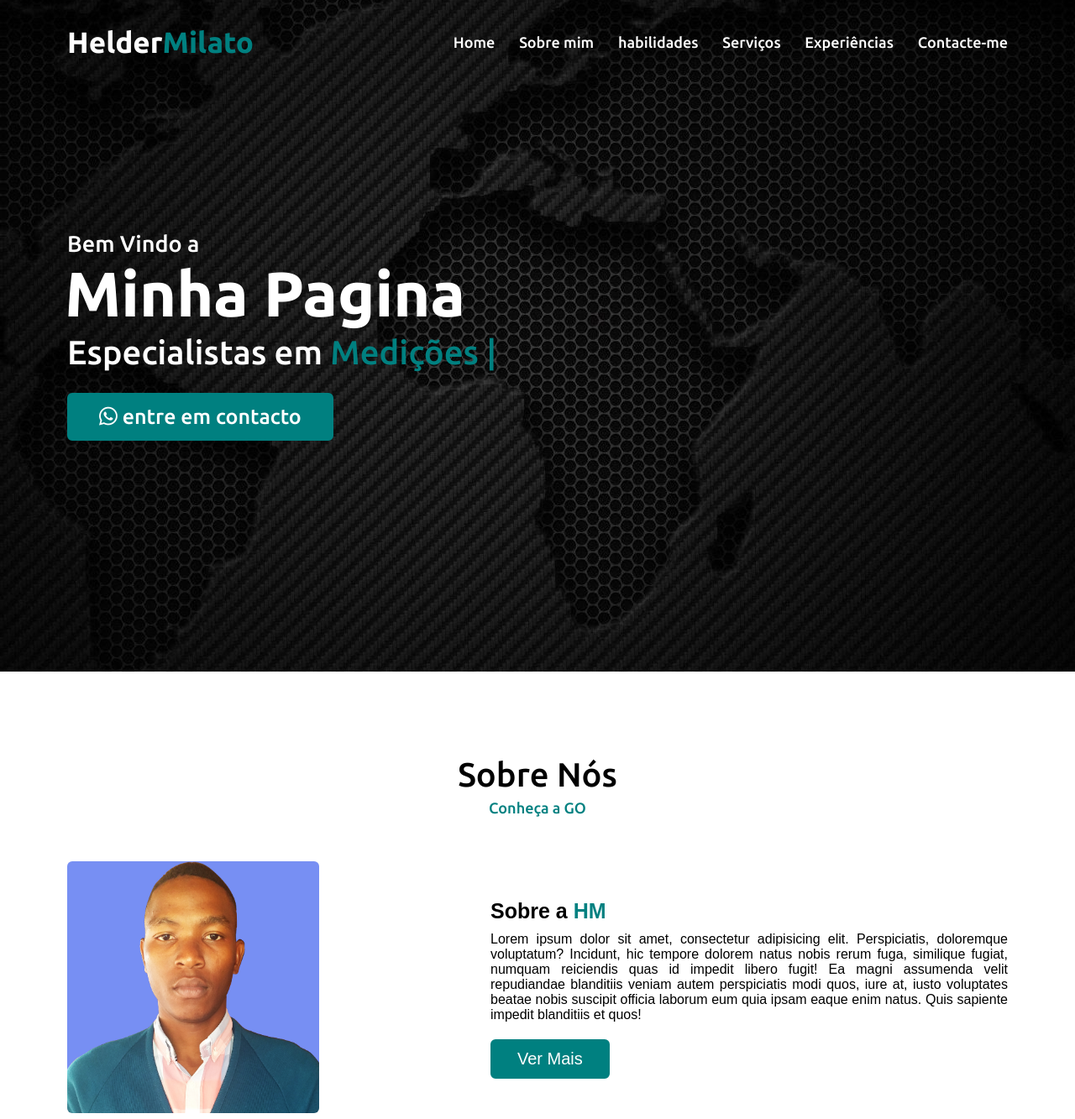
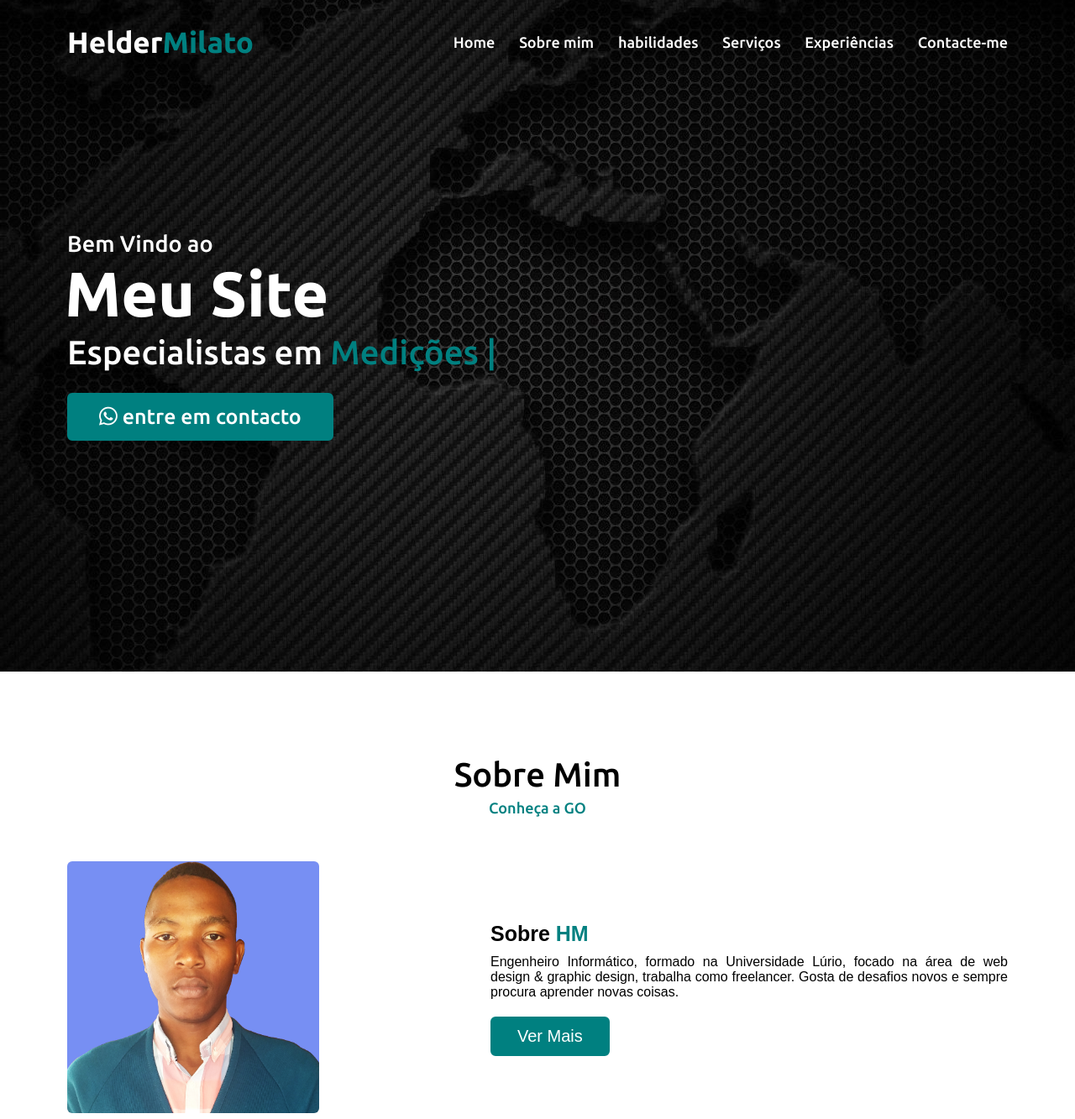
Before and after one commit to HMilato/mywebsite, a plain HTML site: page index.html in a window 1280 px wide. Shown: the top 1333 px of the page at 84% size. Drawn offline with nearby package versions, Linux system fonts and the light colour scheme.

Commit message:
Update index.html
atualizando minhas informacoes pessoais

```diff
--- a/index.html
+++ b/index.html
@@ -43,8 +43,8 @@
     <section class="home" id="home">
         <div class="max-width">
             <div class="home-content">
-                <div class="text-1">Bem Vindo a</div>
-                <div class="text-2">Minha Pagina</div>
+                <div class="text-1">Bem Vindo ao</div>
+                <div class="text-2">Meu Site</div>
                 <div class="text-3">Especialistas em <span class="typing"></span> </div>
                 <a href="#"><i class="fab fa-whatsapp"></i>  entre em contacto</a>
             </div>
@@ -54,14 +54,14 @@
    <!-- About Section-->
    <section class="about" id="about">
         <div class="max-width">
-            <h2 class="title">Sobre Nós</h2>
+            <h2 class="title">Sobre Mim</h2>
             <div class="about-content">
                 <div class="column left">
                     <img src="imagens/ft.jpg" alt="">
                 </div>
                 <div class="column right">
-                    <div class="text">Sobre a <span >HM</span></div>
-                    <p>Lorem ipsum dolor sit amet, consectetur adipisicing elit. Perspiciatis, doloremque voluptatum? Incidunt, hic tempore dolorem natus nobis rerum fuga, similique fugiat, numquam reiciendis quas id impedit libero fugit! Ea magni assumenda velit repudiandae blanditiis veniam autem perspiciatis modi quos, iure at, iusto voluptates beatae nobis suscipit officia laborum eum quia ipsam eaque enim natus. Quis sapiente impedit blanditiis et quos!</p>
+                    <div class="text">Sobre <span >HM</span></div>
+                    <p>Engenheiro Informático, formado na Universidade Lúrio, focado na área de web design & graphic design, trabalha como freelancer. Gosta de desafios novos e sempre procura aprender novas coisas.</p>
                     <a href="#">Ver Mais</a>
                 </div>
             </div>
```
